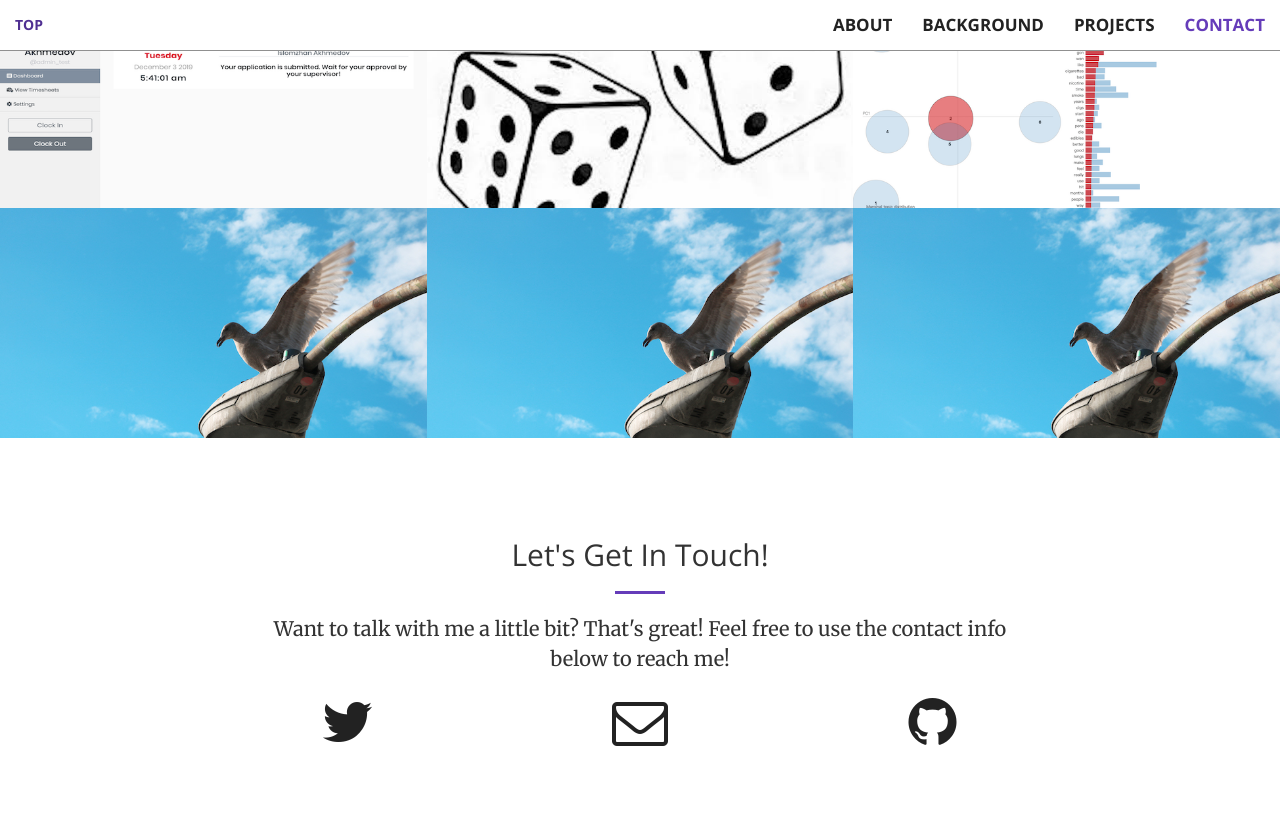
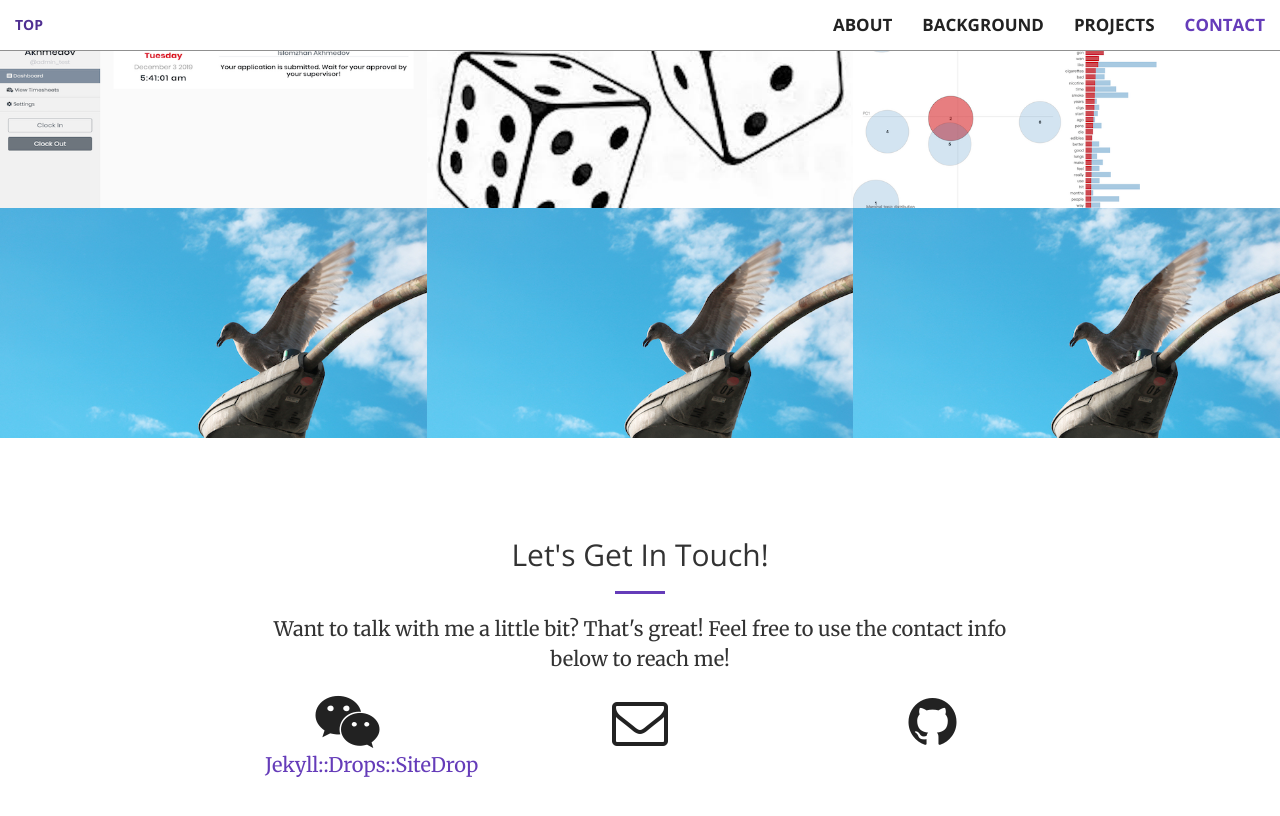
Before and after one commit to o0BB0o/o0BB0o.github.io, a Jekyll site: the page built from index.html, in a window 1280 px wide and 900 px high, scrolled down 2156 px. Shown: the top 816 px of the window. Built offline with Jekyll 4.4.1, drawn with Linux system fonts in a browser that asks for light colours.

Commit message:
contact updated

```diff
--- a/_includes/contact.html
+++ b/_includes/contact.html
@@ -7,19 +7,19 @@
                 <p> Want to talk with me a little bit? That's great! Feel free to use the contact info below to reach me! </p>
             </div>
         <div class="col-lg-2 col-lg-offset-2 text-center">
-            <a href="https://twitter.com/{{ site.twitter_username }}">
-                <i class="fa fa-twitter fa-3x wow bounceIn" data-wow-delay=".1s"></i>
-                <p>{{ site.twitter_username }}</p>
+            <a href="//TODO">
+                <i class="fa fa-weixin fa-3x wow bounceIn" data-wow-delay=".1s"></i>
+                <p>{{ site }}</p>
             </a>
         </div>
         <div class="col-lg-2 col-lg-offset-1 text-center">
-            <a href="mailto:{{ site.email }}">
+            <a href="mailto:yjiang45@u.rochester.edu">
             <i class="fa fa-envelope-o fa-3x wow bounceIn" data-wow-delay=".1s"></i>
-                <p>{{ site.email }}</p>
+                <p>{{ yjiang45@u.rochester.edu }}</p>
             </a>
         </div>
         <div class="col-lg-2 col-lg-offset-1 text-center">
-            <a href="https://github.com/{{ site.github_username }}">
+            <a href="https://github.com/o0BB0o">
             <i class="fa fa-github fa-3x wow bounceIn" data-wow-delay=".1s"></i>
                 <p>{{ site.github_username }}</p>
             </a>
```
